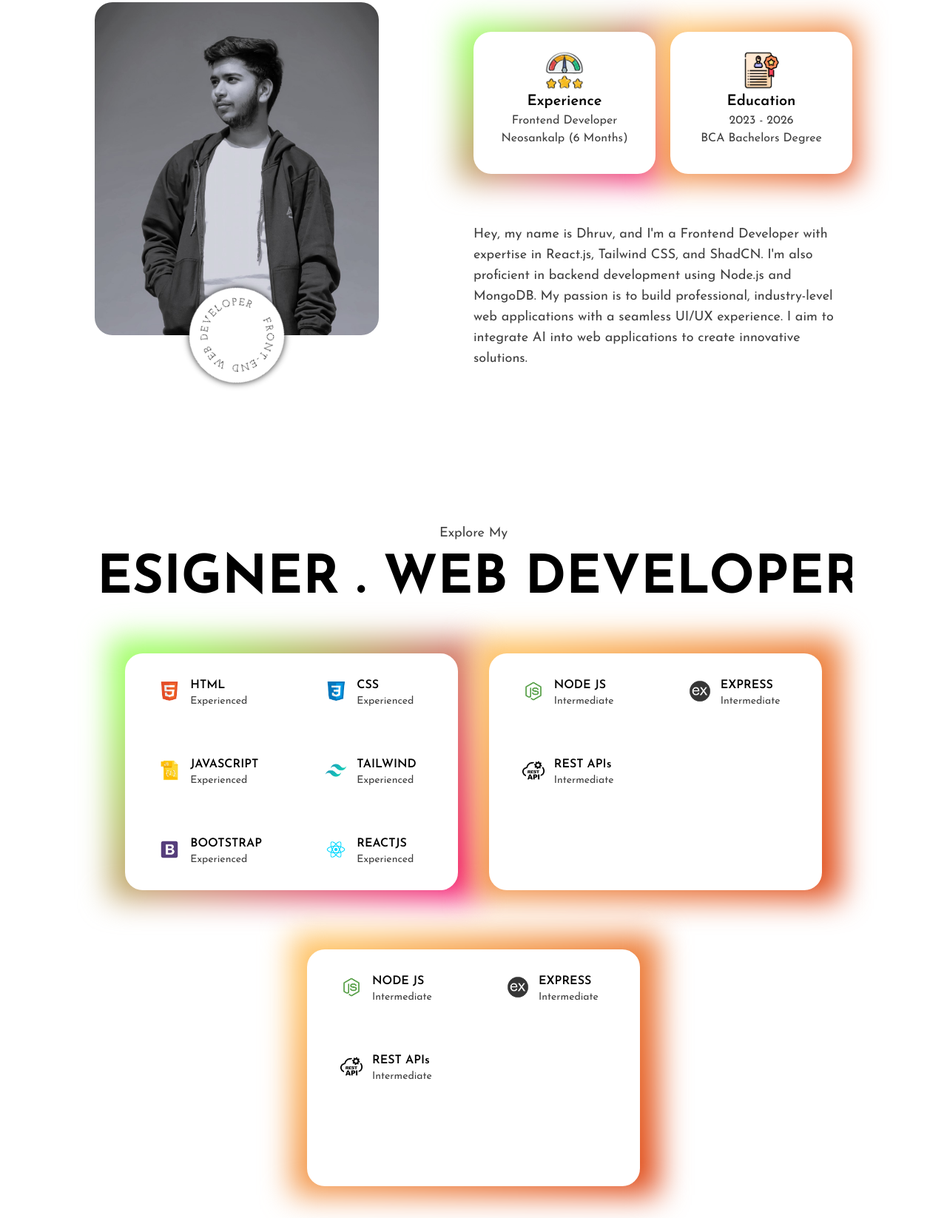
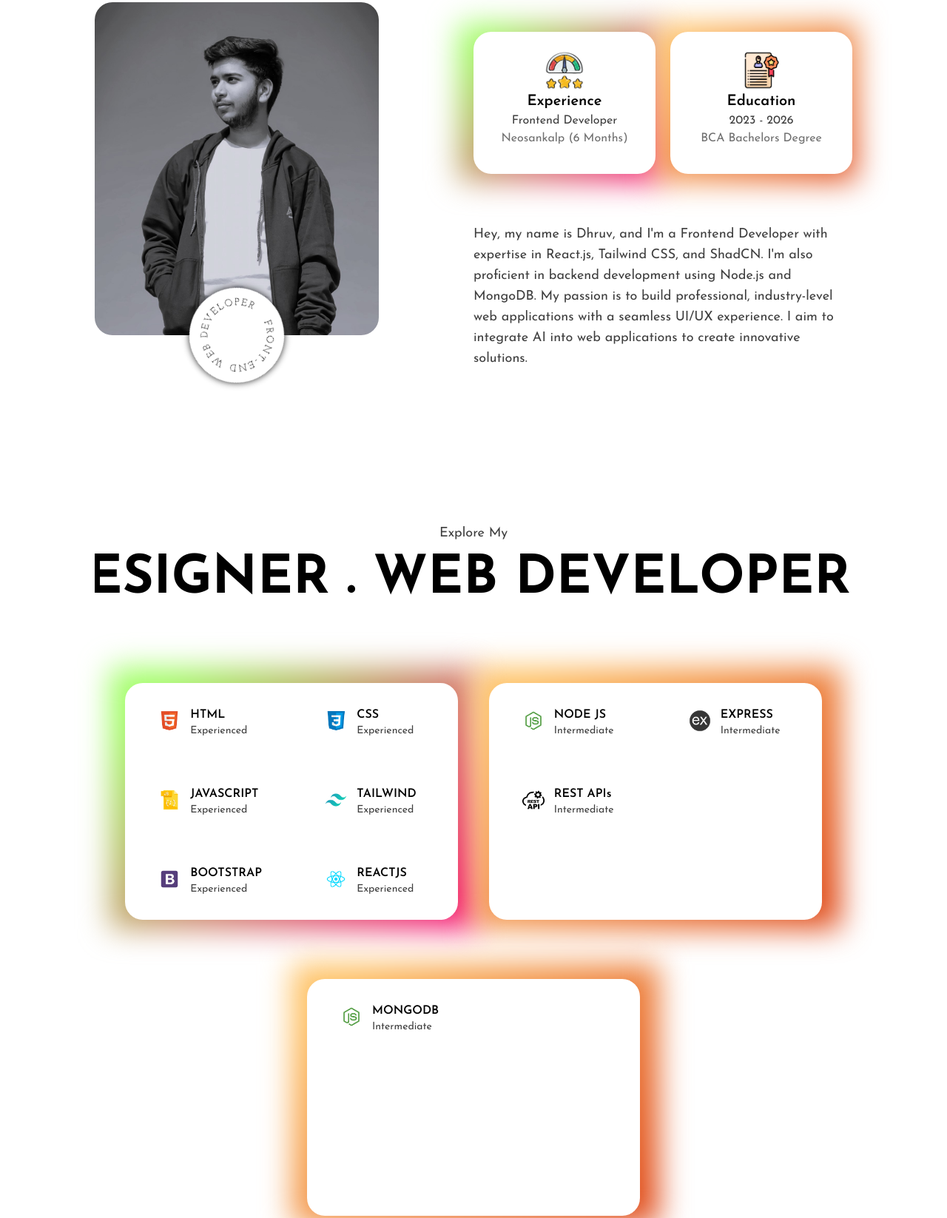
Before and after one commit to dhruv1086k/dhruvportfolio, a website: page index.html in a window 1280 px wide. Shown: the part 997-2643 px from the top of the page at 74% size. Drawn offline with nearby package versions, Linux system fonts and the light colour scheme.

Commit message:
add minor updates;

```diff
--- a/css/style.css
+++ b/css/style.css
@@ -371,6 +371,7 @@ body {
     transform: translateX(-50%);
   }
 }
+
 @media only screen and (max-width: 768px) {
   .headerCenter {
     position: absolute;
--- a/index.html
+++ b/index.html
@@ -234,9 +234,12 @@
               <p class="text-[#3f3f3f] max-sm:text-center">
                 Frontend Developer
               </p>
-              <p class="text-[#3f3f3f] max-sm:text-center">
+              <a
+                href="https://www.neosankalp.in/"
+                class="text-[#6f6f6f] max-sm:text-center"
+              >
                 Neosankalp (6 Months)
-              </p>
+              </a>
             </div>
             <div
               class="w-1/2 h-[12rem] flex flex-col justify-start items-center rounded-3xl pt-6 max-sm:px-1"
@@ -247,9 +250,12 @@
               </div>
               <h3 class="text-[#000] text-xl font-semibold">Education</h3>
               <p class="text-[#3f3f3f]">2023 - 2026</p>
-              <p class="text-[#3f3f3f] max-sm:text-center">
+              <a
+                href="https://www.tips.edu.in/"
+                class="text-[#6f6f6f] max-sm:text-center"
+              >
                 BCA Bachelors Degree
-              </p>
+              </a>
             </div>
           </div>
           <div
@@ -427,12 +433,12 @@
             <div class="flex justify-center items-start gap-x-2">
               <div><img src="./images/img22.png" alt="" class="w-10" /></div>
               <div>
-                <h1 class="text-[#000] font-semibold">NODE JS</h1>
+                <h1 class="text-[#000] font-semibold">MONGODB</h1>
                 <p class="text-sm text-[#3f3f3f]">Intermediate</p>
               </div>
             </div>
           </div>
-          <div class="w-1/2 flex pl-10 max-sm:pl-5 items-center">
+          <div class="w-1/2 opacity-0 flex pl-10 max-sm:pl-5 items-center">
             <div class="flex justify-center items-start gap-x-2">
               <div><img src="./images/img24.png" alt="" class="w-10" /></div>
               <div>
@@ -441,7 +447,7 @@
               </div>
             </div>
           </div>
-          <div class="w-1/2 flex pl-10 max-sm:pl-5 items-center">
+          <div class="w-1/2 opacity-0 flex pl-10 max-sm:pl-5 items-center">
             <div class="flex justify-center items-start gap-x-2">
               <div><img src="./images/img25.png" alt="" class="w-10" /></div>
               <div>
```
Also changed, not shown: css/output.css.
